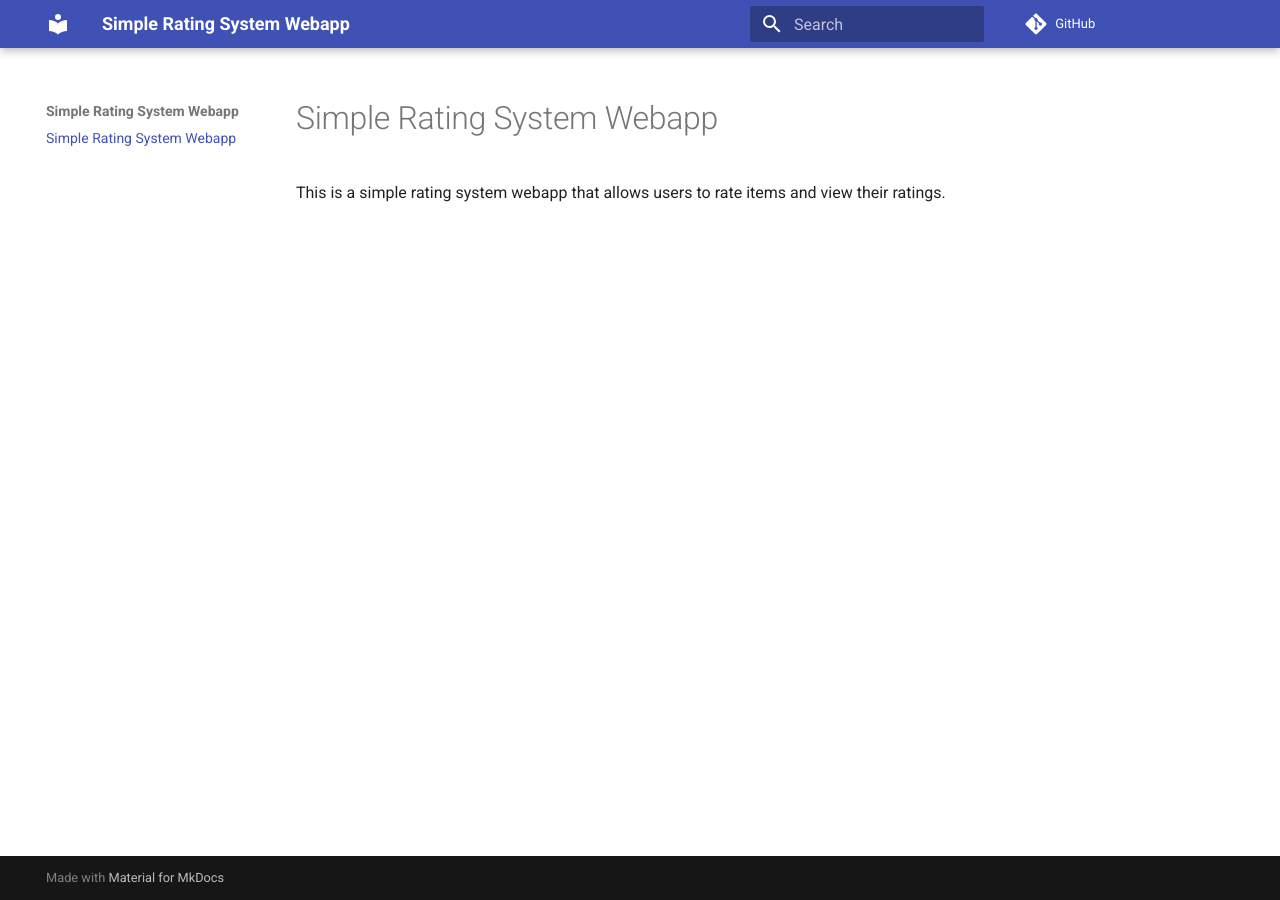
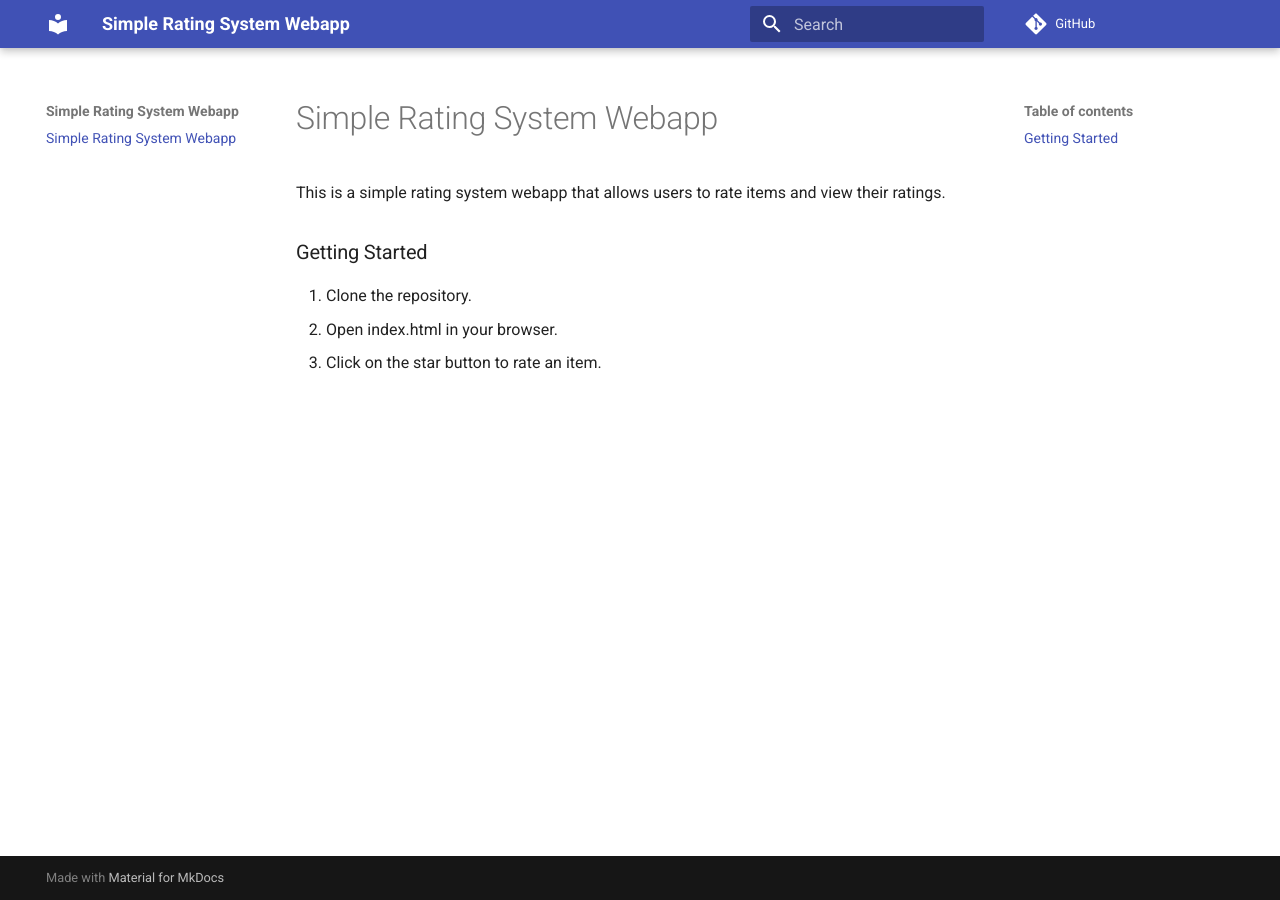
Before and after one commit to lulunac27a/simple-rating-system-webapp, an MkDocs documentation site: the page built from docs/index.md, in a window 1280 px wide. Built offline with MkDocs 1.6.1 and Material for MkDocs 9.7.7, drawn with Linux system fonts in a browser that asks for light colours; comment, search, counter and statistics services are not loaded.

Commit message:
Add Getting Started section in README

```diff
--- a/docs/index.md
+++ b/docs/index.md
@@ -1,3 +1,9 @@
 # Simple Rating System Webapp
 
 This is a simple rating system webapp that allows users to rate items and view their ratings.
+
+### Getting Started
+
+1. Clone the repository.
+2. Open index.html in your browser.
+3. Click on the star button to rate an item.
```
Also changed, not shown: README.md (+6 -0 lines).
